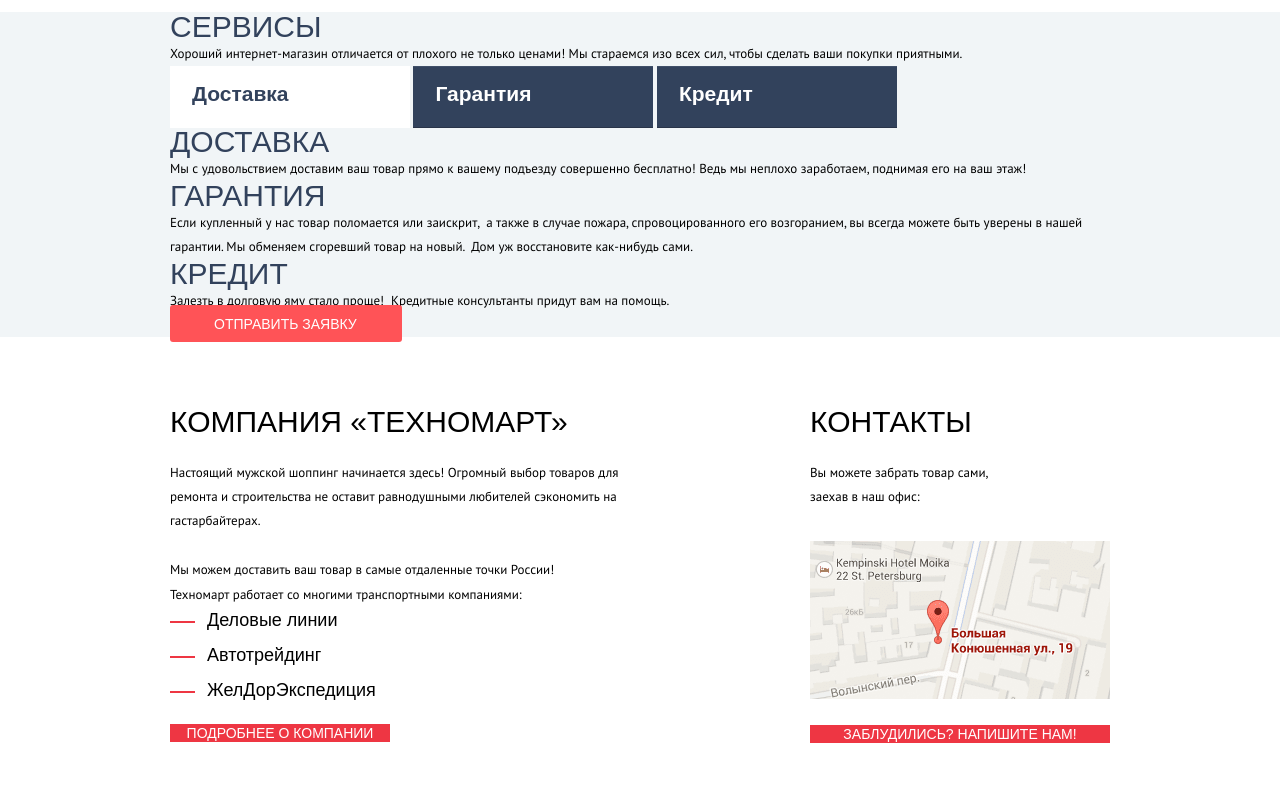
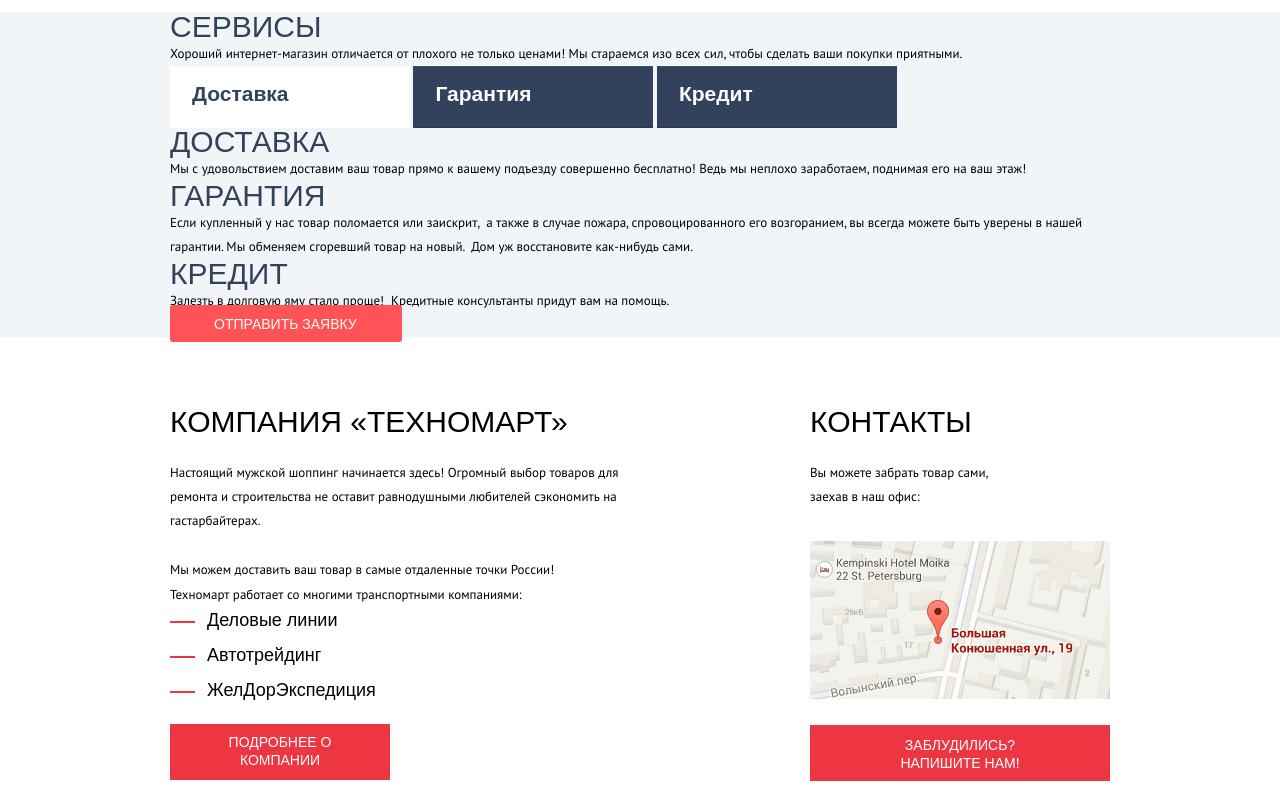
Before and after one commit to ko-yu-ki/1050403-technomart-28, a plain HTML site: page index.html in a window 1280 px wide. Shown: the part 2000-2797 px from the top of the page. Drawn offline with Linux system fonts and the light colour scheme; a web font is replaced by a local one.

Commit message:
переправила паддинг-топ на паддинг у кнопок в секции эбаут

```diff
--- a/css/style.css
+++ b/css/style.css
@@ -962,7 +962,7 @@ a {
 .about__button {
   display: block;
   width: 220px;
-  padding-top: 9px 40px 11px 40px;
+  padding: 9px 40px 11px 40px;
 
   font-family: "Cuprum", Arial, sans-serif;
   font-size: 14px;
@@ -1009,7 +1009,7 @@ a {
 .contacts__mail-us-button {
   width: 300px;
   display: block;
-  padding-top: 11px 61px 9px 61px;
+  padding: 11px 61px 9px 61px;
 
   font-family: "Cuprum", Arial, sans-serif;
   font-size: 14px;
```
